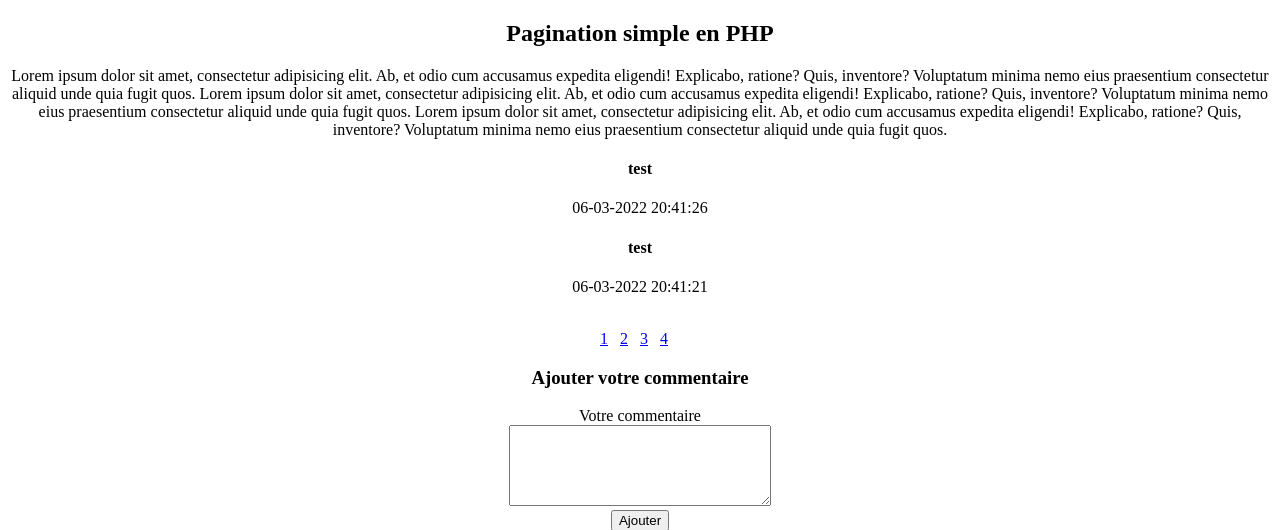
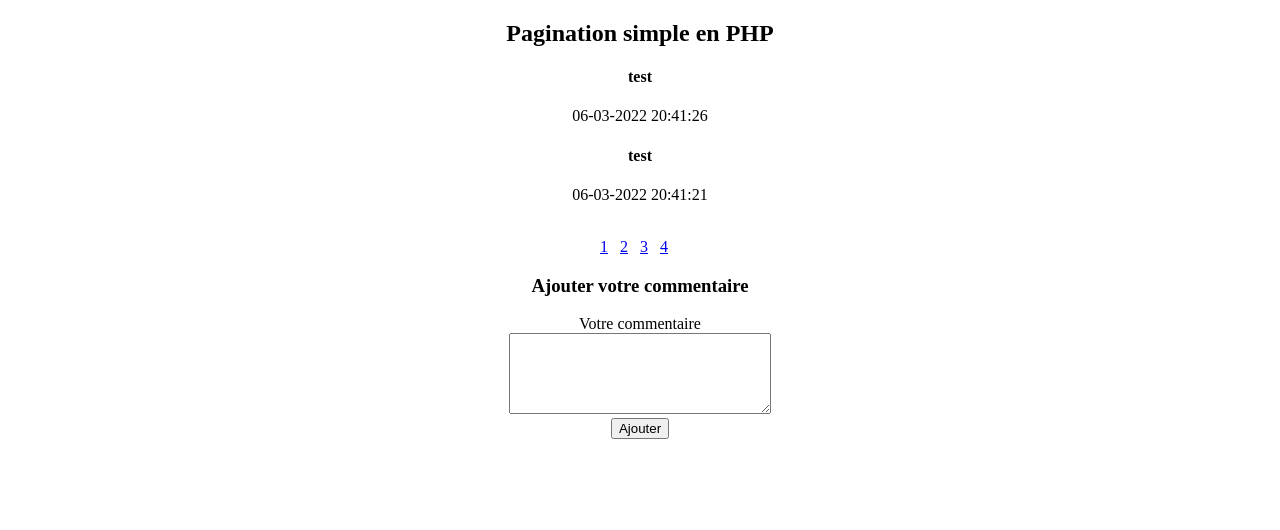
Before and after one commit to Adrabalde/pagination, a PHP site: page /index.php in a window 1280 px wide. Shown: the top 530 px of the page. Run offline with PHP 8.4, Linux system fonts and the light colour scheme; data comes from the database, SQL or seed files in the repository.

Commit message:
Update index.php

```diff
--- a/pagination/index.php
+++ b/pagination/index.php
@@ -8,11 +8,7 @@
 <body style = "text-align: center">
 
 	<h2>Pagination simple en PHP</h2>
-	<p>
-		Lorem ipsum dolor sit amet, consectetur adipisicing elit. Ab, et odio cum accusamus expedita eligendi! Explicabo, ratione? Quis, inventore? Voluptatum minima nemo eius praesentium consectetur aliquid unde quia fugit quos.
-		Lorem ipsum dolor sit amet, consectetur adipisicing elit. Ab, et odio cum accusamus expedita eligendi! Explicabo, ratione? Quis, inventore? Voluptatum minima nemo eius praesentium consectetur aliquid unde quia fugit quos.
-		Lorem ipsum dolor sit amet, consectetur adipisicing elit. Ab, et odio cum accusamus expedita eligendi! Explicabo, ratione? Quis, inventore? Voluptatum minima nemo eius praesentium consectetur aliquid unde quia fugit quos.
-	</p>
+
     <?php
 	// Importer le fichier de la base de données
 	require_once 'db.php';
```
